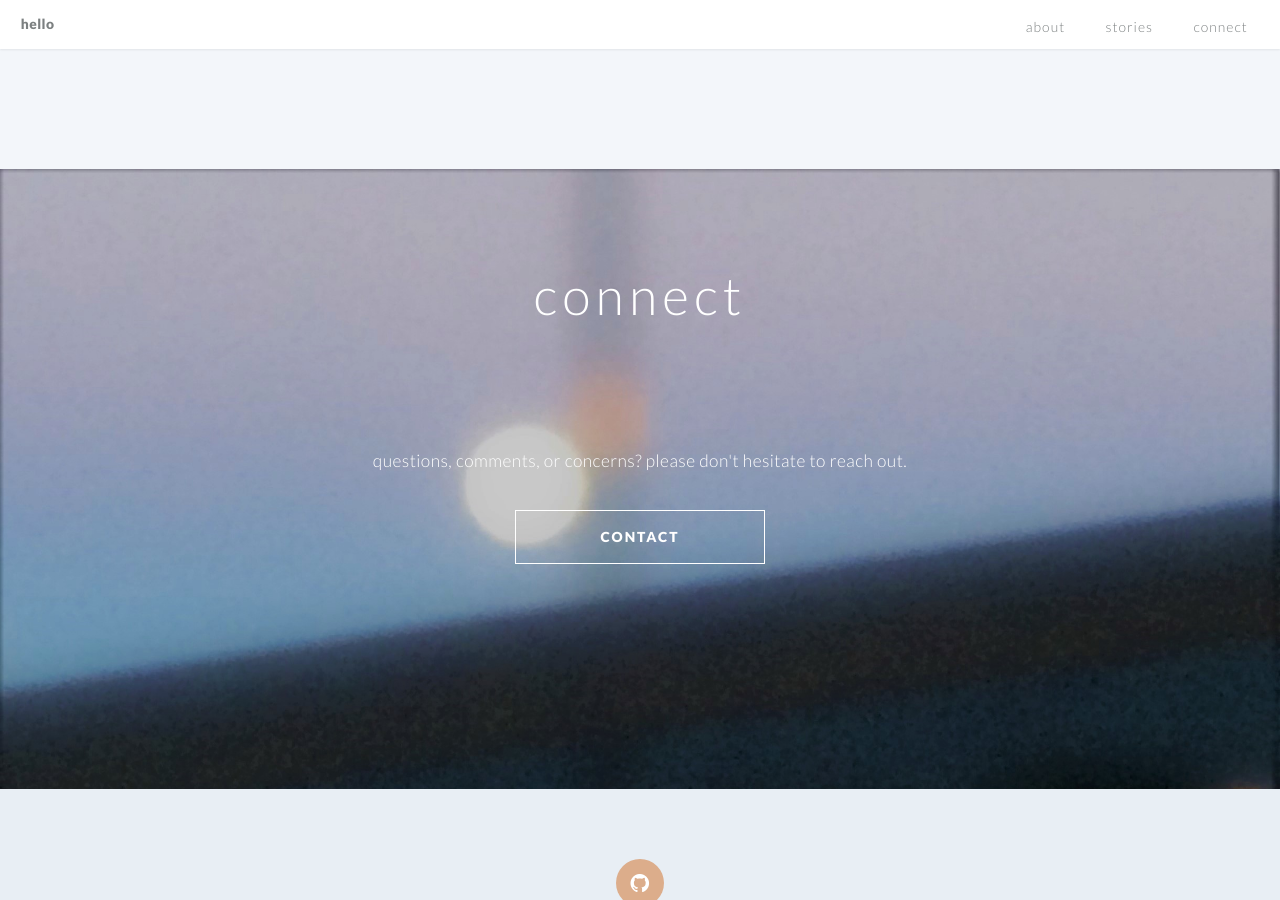
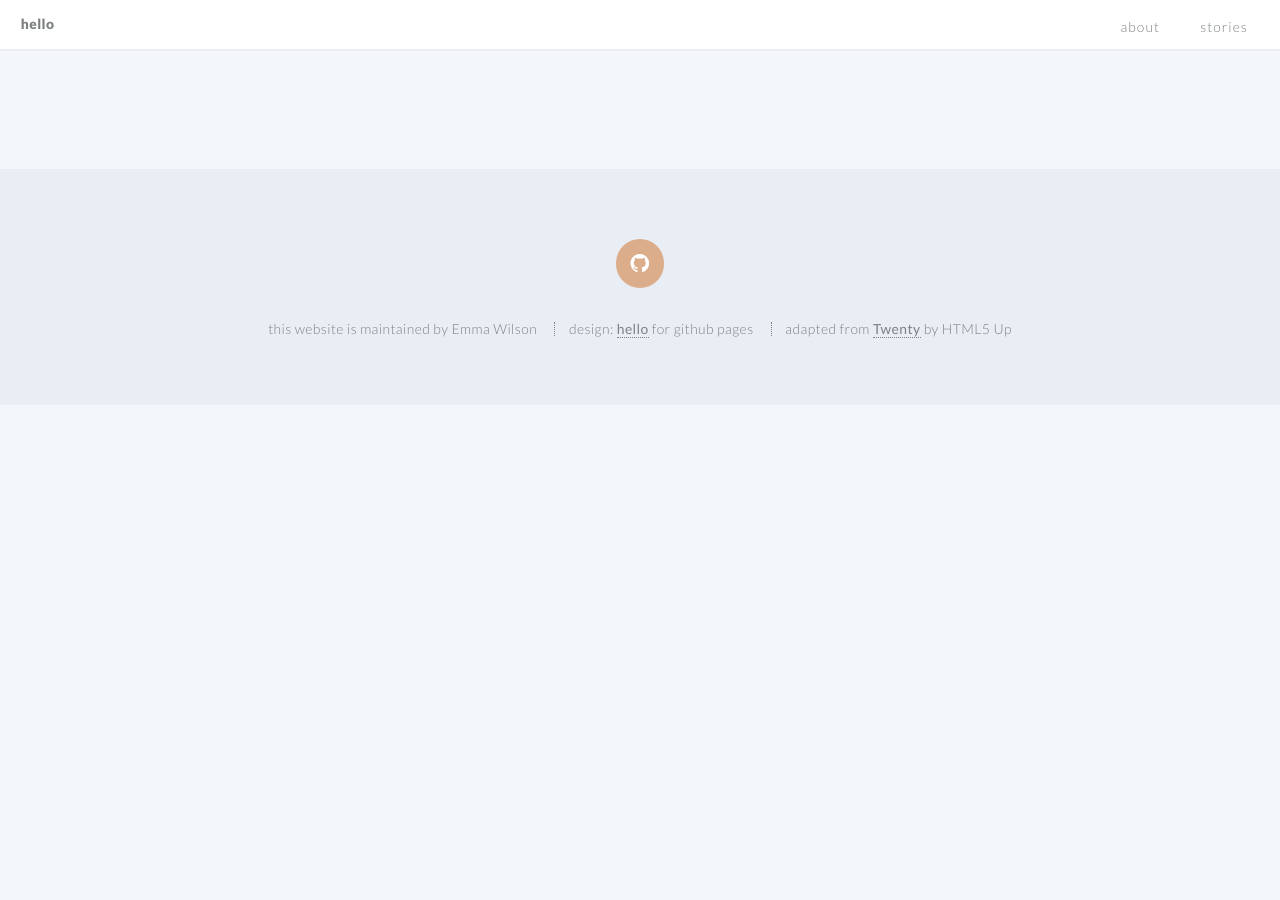
Before and after one commit to tinystories/tinystories.github.io, a Jekyll site: the page built from index.md, in a window 1280 px wide and 900 px high, scrolled down 5060 px. Built offline with Jekyll 4.4.1, drawn with Linux system fonts in a browser that asks for light colours; after the commit the page ends 5465 px from its top, so only the background shows below that.

Commit message:
Update index.md
Remove CTA section

```diff
--- a/index.md
+++ b/index.md
@@ -30,10 +30,10 @@ portfolio_description: Read Emma's published flash fiction online for free.
 # optional CTA section --------------------------------------------------
 
 # By declaring these variables, you can include a CTA section.
-cta: connect # the heading for your CTA section
-cta_description: questions, comments, or concerns? please don't hesitate to reach out. # a description to be desplayed below the heading and above the content
-cta_button: mailto:saragong@usc.edu # a link to an external website or to media
-cta_button_label: contact # the label on the button
+<!---cta: connect # the heading for your CTA section--->
+<!---cta_description: questions, comments, or concerns? please don't hesitate to reach out. # a description to be desplayed below the heading and above the content--->
+<!---cta_button:  # a link to an external website or to media--->
+<!---cta_button_label: contact # the label on the button--->
 
 ---
 [//]: # (write a bit about yourself here)
```
